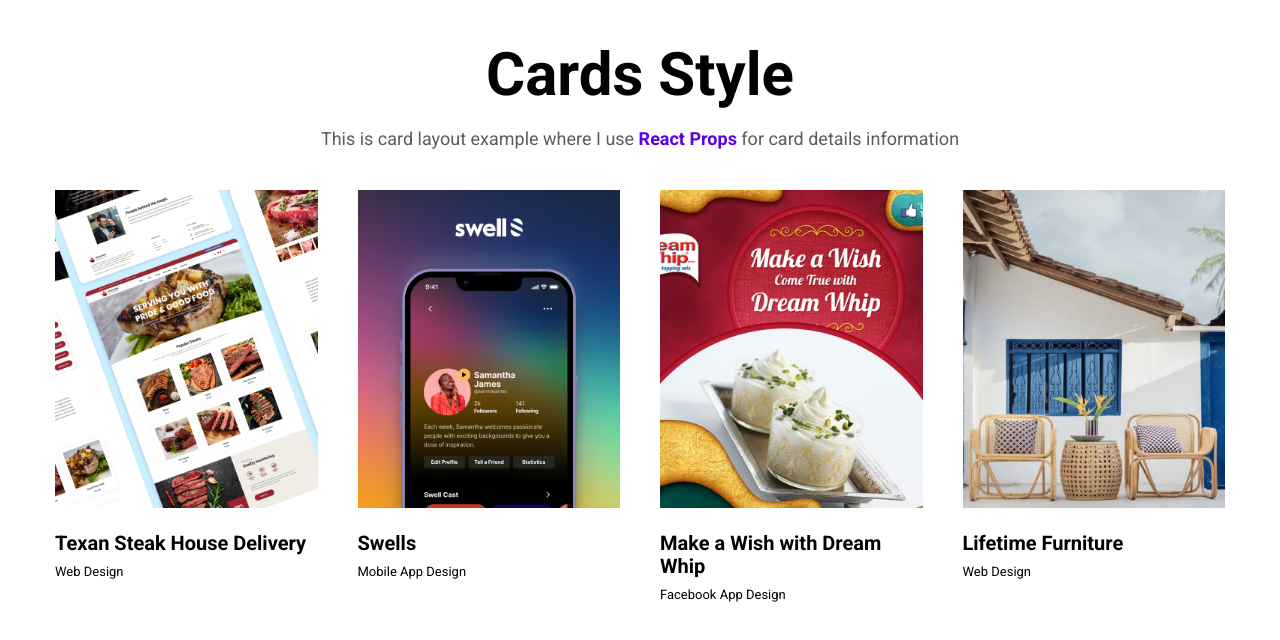
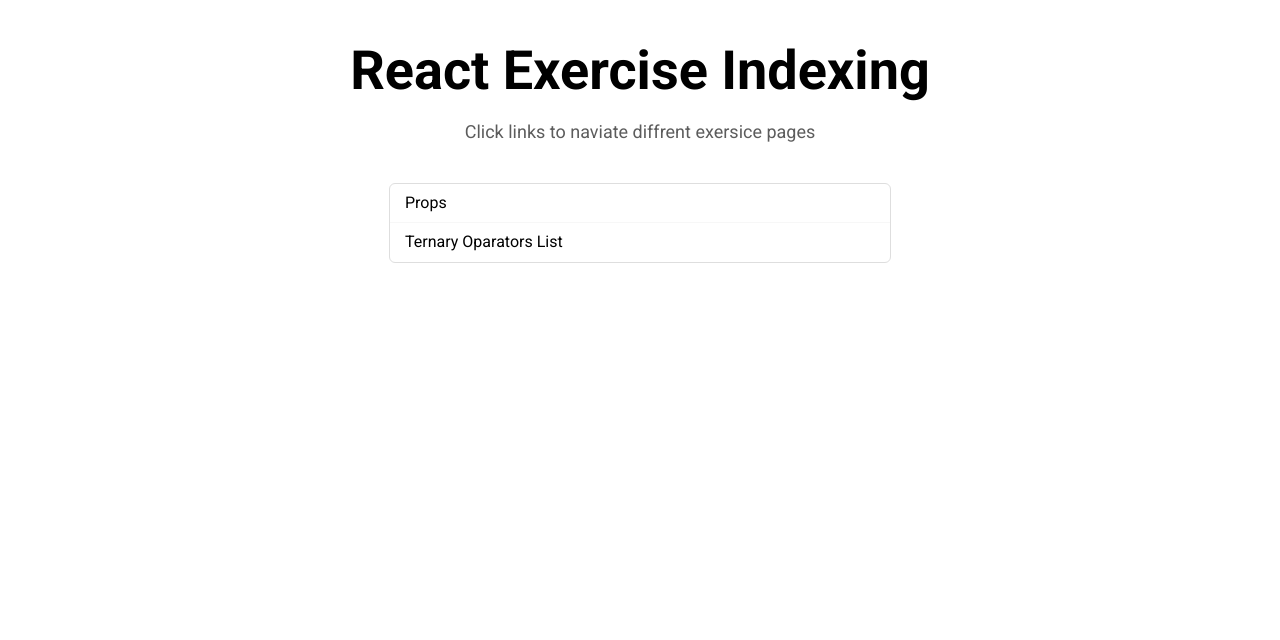
Before and after one commit to maroofhaider/learn-react-beginners, a React (Vite) app: page / in a window 1280 px wide. Shown: the top 640 px of the page. Built offline with nearby package versions, Linux system fonts and the light colour scheme.

Commit message:
add a exercise index page

```diff
--- a/public/assets/css/Style.css
+++ b/public/assets/css/Style.css
@@ -95,7 +95,7 @@
 }
 
 h1 {
-  font-size: 60px;
+  font-size: 54px;
   font-weight: 700;
   text-align: center;
   margin: 40px 0 20px;
@@ -108,6 +108,26 @@
 }
 h1 + p strong {
   color: #5b00e4;
+}
+
+ul {
+  width: 500px;
+  margin: 0 auto;
+  padding: 0;
+  border: 1px solid #dedede;
+  border-radius: 6px;
+  overflow: hidden;
+}
+ul li {
+  font-size: 16px;
+  padding: 10px 15px;
+}
+ul li:not(:last-child) {
+  border-bottom: 1px solid #f7f7f7;
+}
+ul li:hover {
+  color: #5b00e4;
+  background-color: #fcfcfc;
 }
 
 [id=root] {
--- a/src/App.jsx
+++ b/src/App.jsx
@@ -1,10 +1,11 @@
 import React from 'react'
-import CardLayoutStyle1 from './components/props/CardLayoutStyle1'
+import ExerciseIndex from './components/ExerciseIndex'
 import '/public/assets/css/Style.css'
 
 function App() {
   return (
-    <CardLayoutStyle1 />
+    <ExerciseIndex />
+
   )
 }
 
--- /dev/null
+++ b/src/components/ExerciseIndex.jsx
@@ -0,0 +1,18 @@
+import React from 'react'
+
+function ExerciseIndex() {
+  return (
+    <section>
+        <h1>React Exercise Indexing</h1>
+        <p>Click links to naviate diffrent exersice pages</p>
+        <div className="mq-container">
+            <ul>
+                <li>Props</li>
+                <li>Ternary Oparators List</li>
+            </ul>
+        </div>
+    </section>
+  )
+}
+
+export default ExerciseIndex
--- a/src/styles/_main.sass
+++ b/src/styles/_main.sass
@@ -2,7 +2,7 @@
 @use "widget-card"
 
 h1
-    font-size: 60px
+    font-size: 54px
     font-weight: 700
     text-align: center
     margin: 40px 0 20px
@@ -13,3 +13,19 @@
         color: $clr-gray
         strong
             color: $clr-indigo
+
+ul
+    width: 500px
+    margin: 0 auto
+    padding: 0
+    border: 1px solid darken($clr-light,10%)
+    border-radius: 6px
+    overflow: hidden
+    li
+        font-size: 16px
+        padding: 10px 15px
+        &:not(:last-child)
+            border-bottom: 1px solid $clr-light
+        &:hover
+            color: $clr-indigo
+            background-color: lighten($clr-light, 2%)
```
Also changed, not shown: 1 other file (tests, documents, lock files or other folders).
